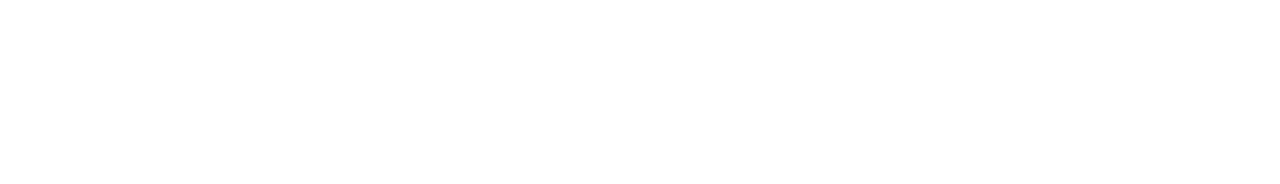
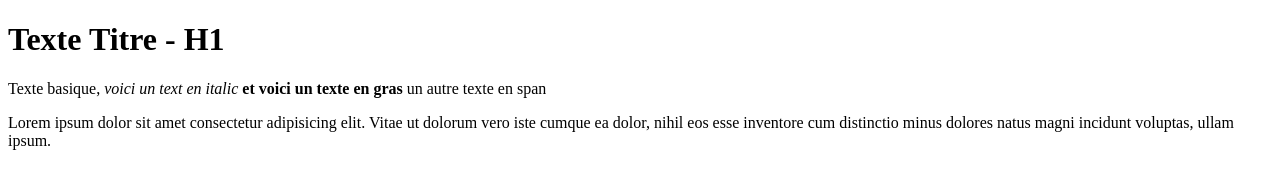
Before and after one commit to saidprf77/HTMLDeAaZ, a plain HTML site: page index.html in a window 1280 px wide. Drawn offline with Linux system fonts and the light colour scheme.

Commit message:
commit ver 1.2

```diff
--- a/index.html
+++ b/index.html
@@ -6,5 +6,21 @@
     <meta name="viewport" content="width=device-width, initial-scale=1.0" />
     <title>Document</title>
   </head>
-  <body></body>
+  <body>
+    <header>
+      <div>
+        <h1>Texte Titre - H1</h1>
+        <p>
+          Texte basique, <em>voici un text en italic</em>
+          <strong>et voici un texte en gras</strong>
+          <span>un autre texte en span</span>
+        </p>
+        <p>
+          Lorem ipsum dolor sit amet consectetur adipisicing elit. Vitae ut
+          dolorum vero iste cumque ea dolor, nihil eos esse inventore cum
+          distinctio minus dolores natus magni incidunt voluptas, ullam ipsum.
+        </p>
+      </div>
+    </header>
+  </body>
 </html>
```
